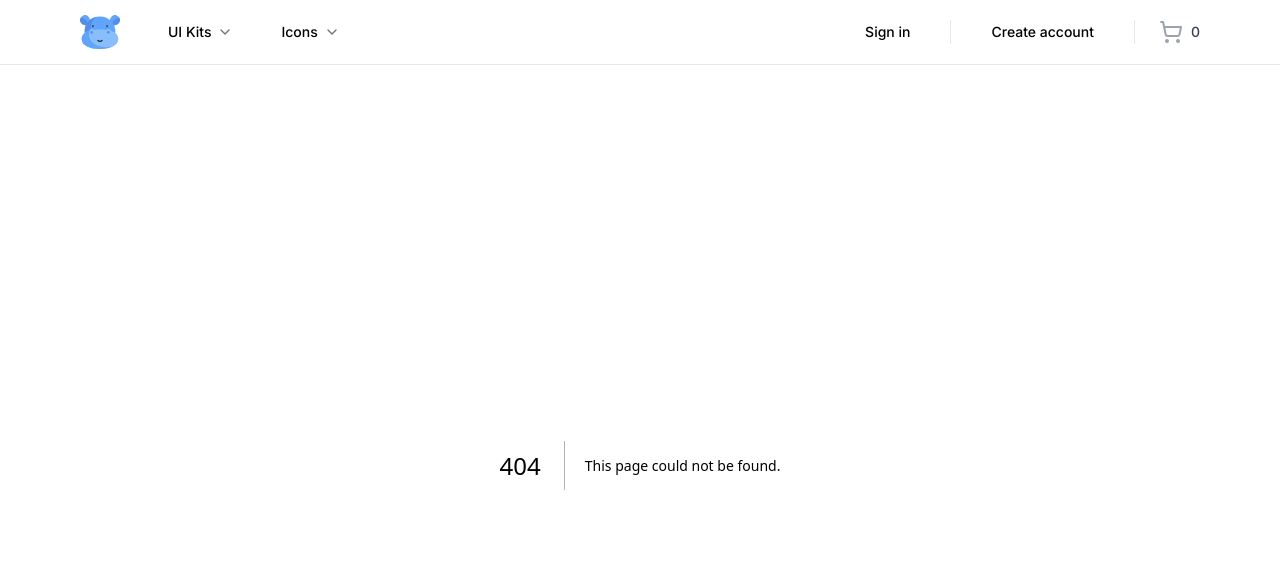
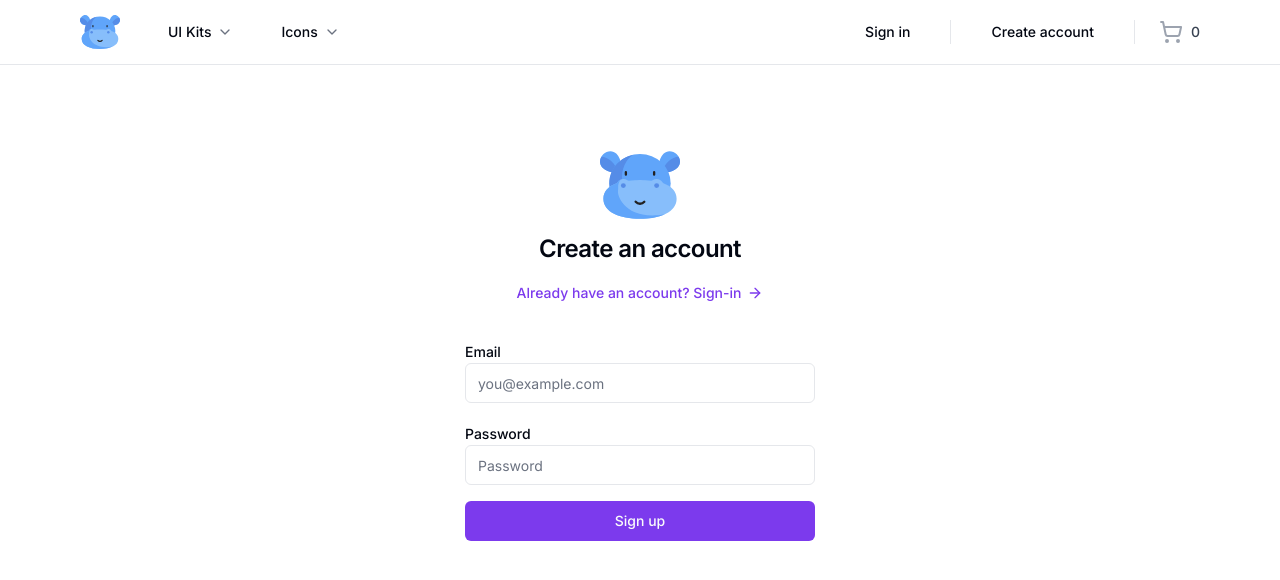
Before and after one commit to suryabanshi-janak/hippobazaar, a Next.js app: page /sign-up in a window 1280 px wide. Before the commit this address had no page. Shown: the top 580 px of the page. Built offline with nearby package versions, Linux system fonts and the light colour scheme.

Commit message:
signup form

```diff
--- /dev/null
+++ b/src/app/(auth)/sign-up/page.tsx
@@ -0,0 +1,33 @@
+import { Icons } from '@/components/Icons';
+import SignupForm from '@/components/forms/SignupForm';
+import { buttonVariants } from '@/components/ui/button';
+import { ArrowRight } from 'lucide-react';
+import Link from 'next/link';
+
+export default function SignupPage() {
+  return (
+    <div className='container relative flex pt-20 flex-col items-center justify-center lg:px-0'>
+      <div className='mx-auto flex w-full flex-col justify-center space-y-6 sm:w-[350px]'>
+        <div className='flex flex-col items-center space-y-2 text-center'>
+          <Icons.logo className='h-20 w-20' />
+          <h1 className='text-2xl font-semibold tracking-tight'>
+            Create an account
+          </h1>
+
+          <Link
+            className={buttonVariants({
+              variant: 'link',
+              className: 'gap-1.5',
+            })}
+            href='/sign-in'
+          >
+            Already have an account? Sign-in
+            <ArrowRight className='h-4 w-4' />
+          </Link>
+        </div>
+
+        <SignupForm />
+      </div>
+    </div>
+  );
+}
--- /dev/null
+++ b/src/components/forms/SignupForm.tsx
@@ -0,0 +1,64 @@
+'use client';
+
+import { useForm } from 'react-hook-form';
+import { zodResolver } from '@hookform/resolvers/zod';
+
+import { Label } from '@/components/ui/label';
+import { Input } from '@/components/ui/input';
+import { Button } from '@/components/ui/button';
+import {
+  AuthCredenialsValidator,
+  TAuthCredenialsValidator,
+} from '@/lib/validators/auth-credentials-validator';
+import { cn } from '@/lib/utils';
+
+export default function SignupForm() {
+  const {
+    register,
+    handleSubmit,
+    formState: { errors },
+  } = useForm<TAuthCredenialsValidator>({
+    resolver: zodResolver(AuthCredenialsValidator),
+  });
+
+  const onSubmit = ({ email, password }: TAuthCredenialsValidator) => {};
+
+  return (
+    <div className='grid gap-6'>
+      <form onSubmit={handleSubmit(onSubmit)}>
+        <div className='grid gap-2'>
+          <div className='grid gap-1 py-2'>
+            <Label htmlFor='email'>Email</Label>
+            <Input
+              {...register('email')}
+              className={cn({
+                'focus-visible:ring-red-500': errors.email,
+              })}
+              placeholder='you@example.com'
+            />
+            {errors?.email && (
+              <p className='text-sm text-red-500'>{errors.email.message}</p>
+            )}
+          </div>
+
+          <div className='grid gap-1 py-2'>
+            <Label htmlFor='password'>Password</Label>
+            <Input
+              {...register('password')}
+              type='password'
+              className={cn({
+                'focus-visible:ring-red-500': errors.email,
+              })}
+              placeholder='Password'
+            />
+            {errors?.password && (
+              <p className='text-sm text-red-500'>{errors.password.message}</p>
+            )}
+          </div>
+
+          <Button>Sign up</Button>
+        </div>
+      </form>
+    </div>
+  );
+}
--- /dev/null
+++ b/src/components/ui/input.tsx
@@ -0,0 +1,25 @@
+import * as React from "react"
+
+import { cn } from "@/lib/utils"
+
+export interface InputProps
+  extends React.InputHTMLAttributes<HTMLInputElement> {}
+
+const Input = React.forwardRef<HTMLInputElement, InputProps>(
+  ({ className, type, ...props }, ref) => {
+    return (
+      <input
+        type={type}
+        className={cn(
+          "flex h-10 w-full rounded-md border border-input bg-background px-3 py-2 text-sm ring-offset-background file:border-0 file:bg-transparent file:text-sm file:font-medium placeholder:text-muted-foreground focus-visible:outline-none focus-visible:ring-2 focus-visible:ring-ring focus-visible:ring-offset-2 disabled:cursor-not-allowed disabled:opacity-50",
+          className
+        )}
+        ref={ref}
+        {...props}
+      />
+    )
+  }
+)
+Input.displayName = "Input"
+
+export { Input }
--- /dev/null
+++ b/src/components/ui/label.tsx
@@ -0,0 +1,26 @@
+"use client"
+
+import * as React from "react"
+import * as LabelPrimitive from "@radix-ui/react-label"
+import { cva, type VariantProps } from "class-variance-authority"
+
+import { cn } from "@/lib/utils"
+
+const labelVariants = cva(
+  "text-sm font-medium leading-none peer-disabled:cursor-not-allowed peer-disabled:opacity-70"
+)
+
+const Label = React.forwardRef<
+  React.ElementRef<typeof LabelPrimitive.Root>,
+  React.ComponentPropsWithoutRef<typeof LabelPrimitive.Root> &
+    VariantProps<typeof labelVariants>
+>(({ className, ...props }, ref) => (
+  <LabelPrimitive.Root
+    ref={ref}
+    className={cn(labelVariants(), className)}
+    {...props}
+  />
+))
+Label.displayName = LabelPrimitive.Root.displayName
+
+export { Label }
--- /dev/null
+++ b/src/lib/validators/auth-credentials-validator.ts
@@ -0,0 +1,10 @@
+import { z } from 'zod';
+
+export const AuthCredenialsValidator = z.object({
+  email: z.string().email(),
+  password: z.string().min(8, {
+    message: 'Password must be at least 8 characters long.',
+  }),
+});
+
+export type TAuthCredenialsValidator = z.infer<typeof AuthCredenialsValidator>;
```
Also changed, not shown: package.json (+6 -1 lines), 1 other file (tests, documents, lock files or other folders).
